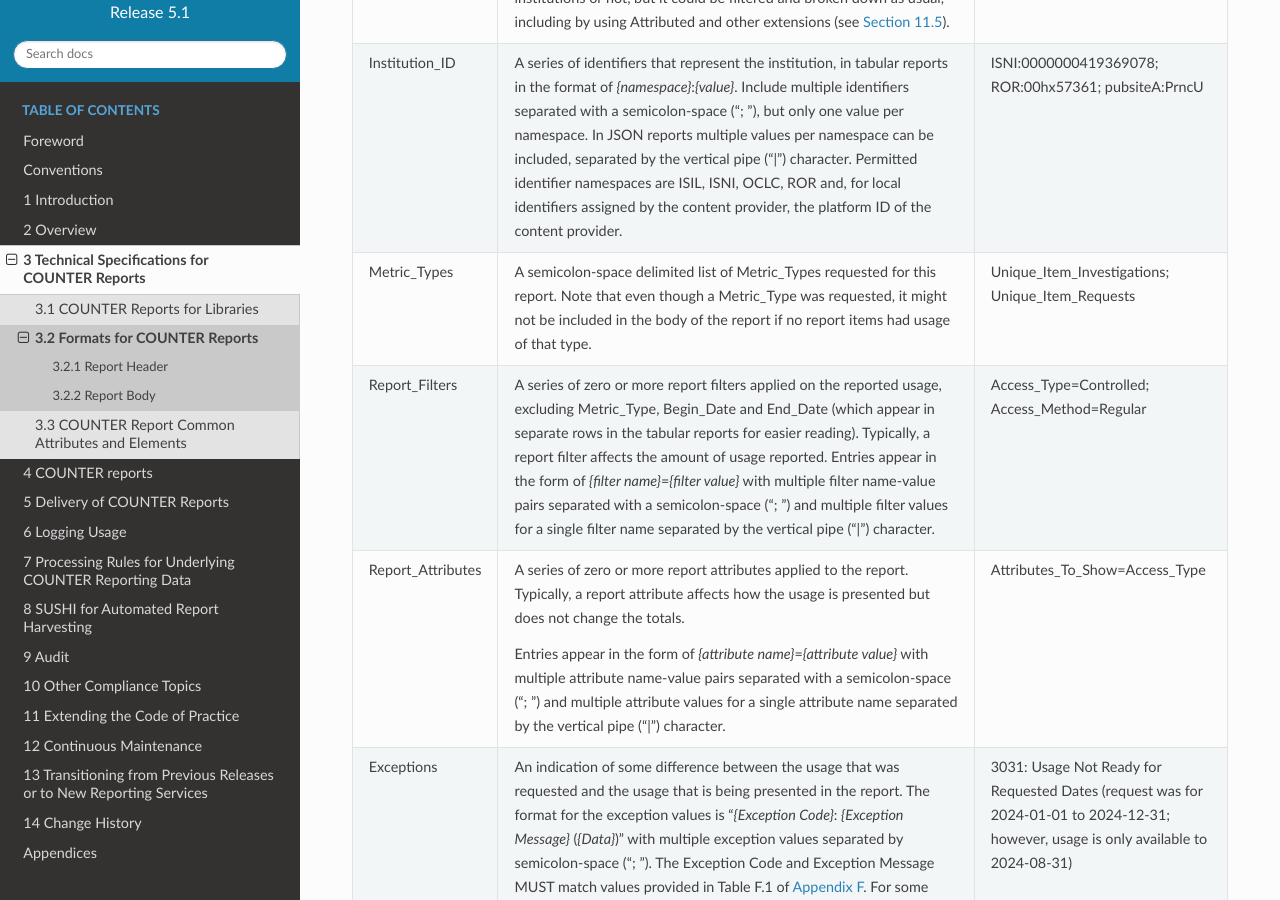
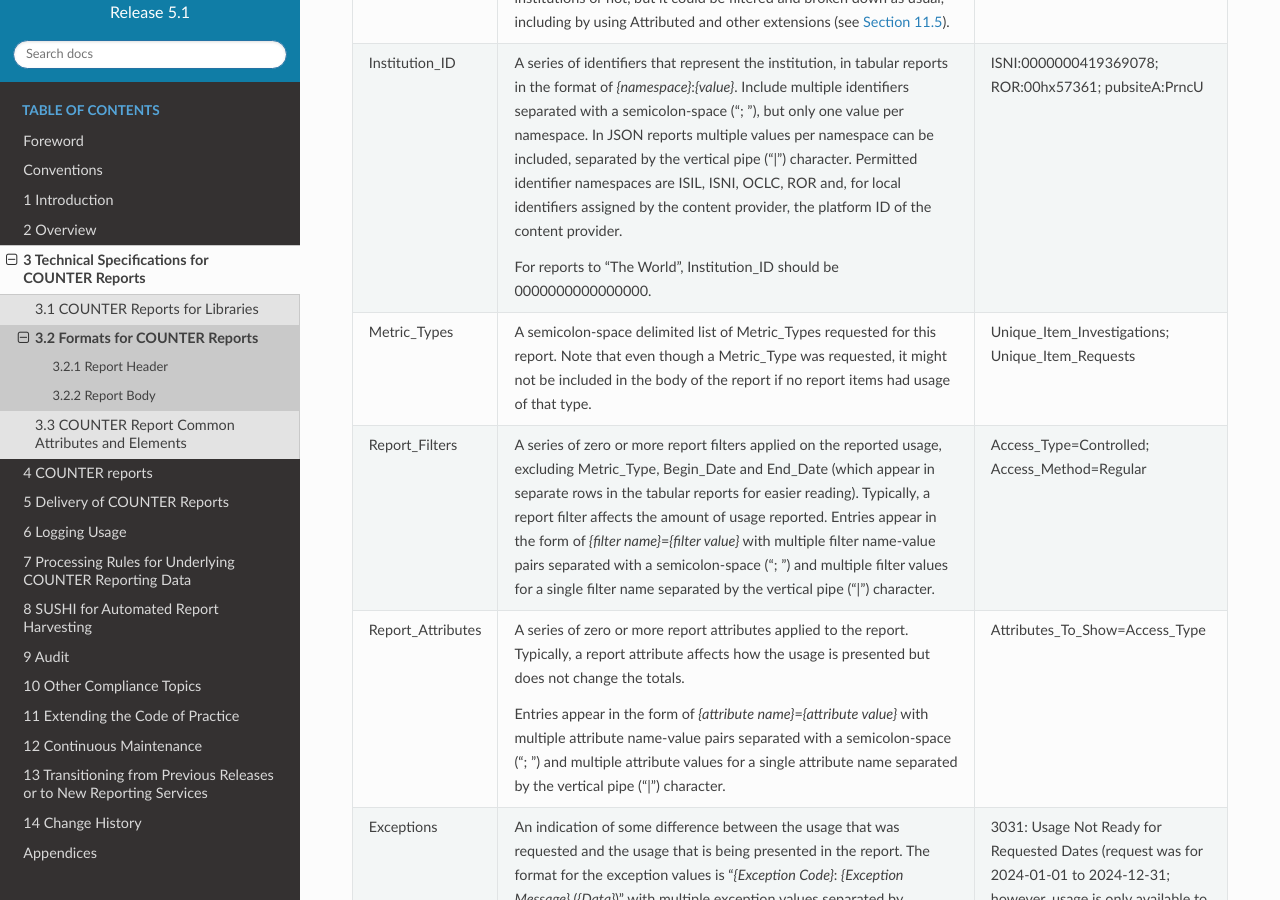
Before and after one commit to Project-Counter/cop5, a Sphinx documentation site: the page built from source/03-specifications/02-formats-for-counter-reports.rst, in a window 1280 px wide and 900 px high, scrolled down 2544 px. Built offline with Sphinx 7.4.7 and the Read the Docs theme 2.0.0, drawn with Linux system fonts in a browser that asks for light colours.

Commit message:
Update to global reports
Per comments on pull request

```diff
--- a/source/03-specifications/02-formats-for-counter-reports.rst
+++ b/source/03-specifications/02-formats-for-counter-reports.rst
@@ -81,6 +81,8 @@ Table 3.f (below): COUNTER Report Header Elements
 
    * - Institution_ID
      - A series of identifiers that represent the institution, in tabular reports in the format of *{namespace}*:*{value}*. Include multiple identifiers separated with a semicolon-space (“; ”), but only one value per namespace. In JSON reports multiple values per namespace can be included, separated by the vertical pipe (“|”) character. Permitted identifier namespaces are ISIL, ISNI, OCLC, ROR and, for local identifiers assigned by the content provider, the platform ID of the content provider.
+
+       For reports to "The World", Institution_ID should be 0000000000000000.
      - ISNI:0000000419369078; ROR:00hx57361; pubsiteA:PrncU
 
    * - Metric_Types
--- a/source/08-sushi/02-authentication-and-security-for-counter-sushi-api.rst
+++ b/source/08-sushi/02-authentication-and-security-for-counter-sushi-api.rst
@@ -17,4 +17,4 @@ Non-standard techniques for authentication (techniques not specified in the COUN
 
 If IP address authentication is implemented, it MUST allow the same SUSHI client (a single IP address) to harvest usage for multiple customer accounts (e.g. hosted ERM services).
 
-If global reports are available, the Customer_ID 0000000000000000 MUST be used for "The World". This follows the 16-digit ISNI structure but is an empty record.
+If global reports are available, the Customer_ID 0000000000000000 should be used for "The World". This follows the 16-digit ISNI structure but is an empty record.
--- a/source/appendices/a-glossary-of-terms.rst
+++ b/source/appendices/a-glossary-of-terms.rst
@@ -472,7 +472,7 @@ Note: The main Code of Practice document takes precedence in the case of any con
      - General Data Protection Regulation.
      -
 
-   * - Global report
+   * - Global Report
      - A report to "The World" including all global usage, whether attributed to an institution or not.
      -
 
```
